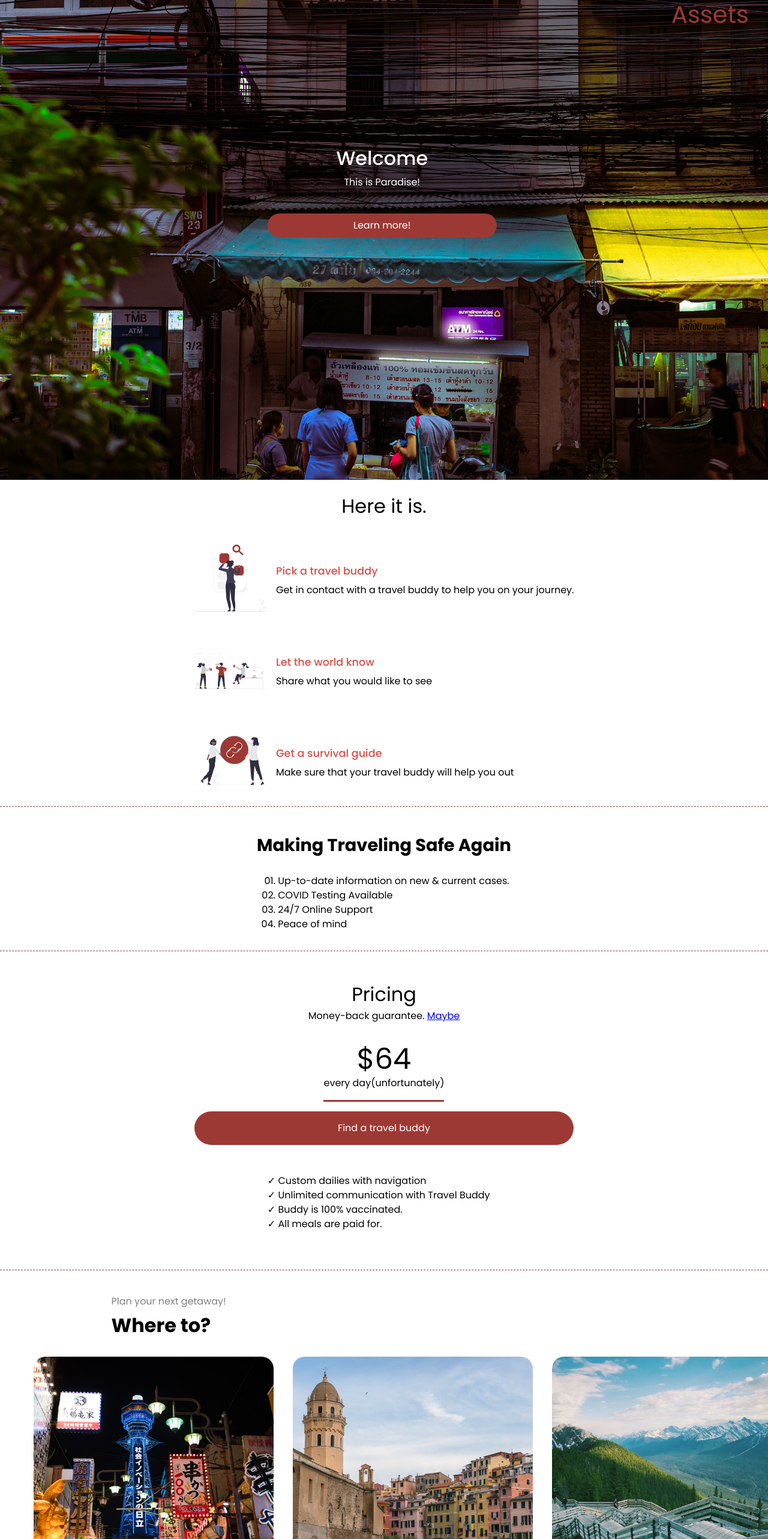
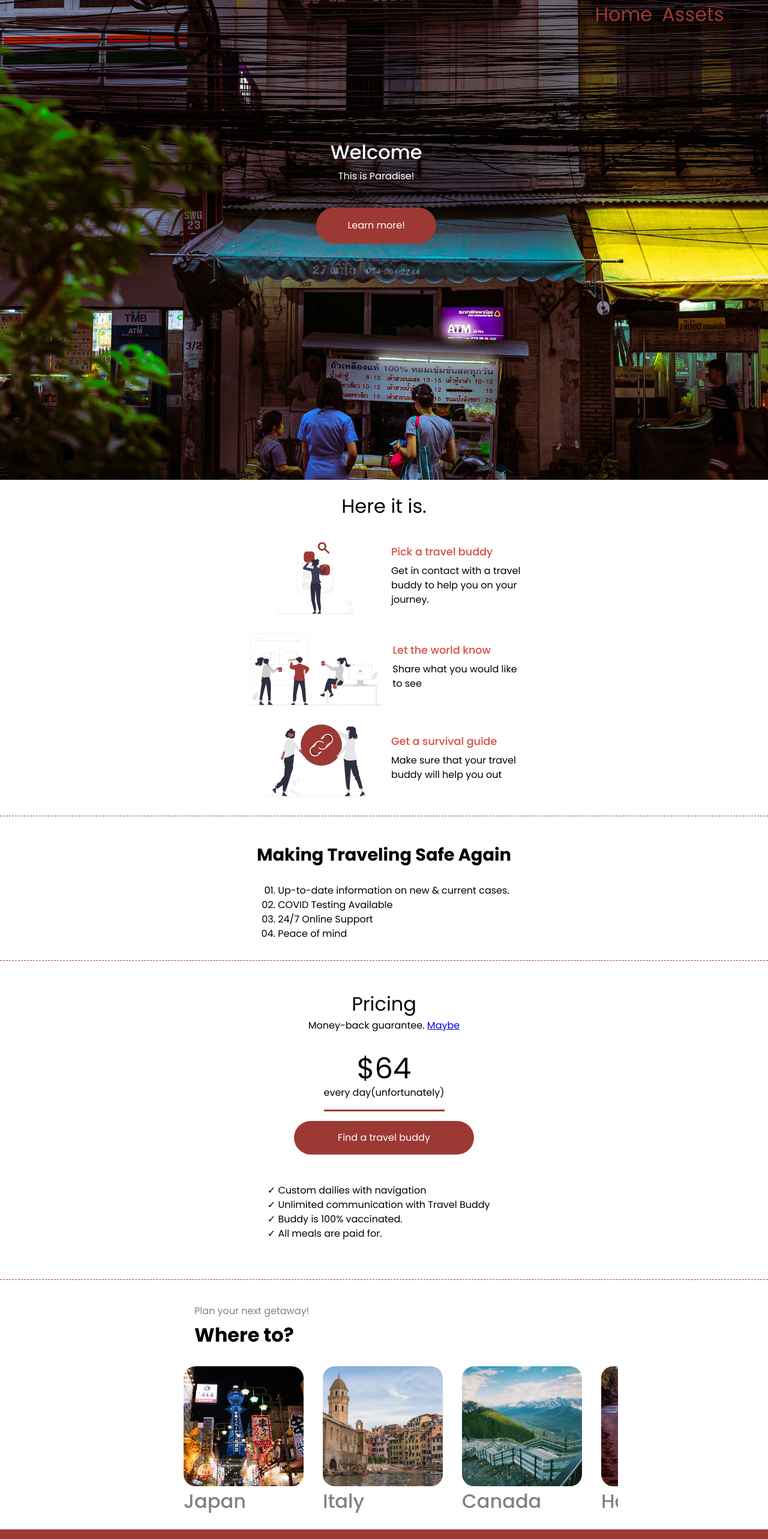
Before and after one commit to ginorios/paradise, a React app: page / in a window 1280 px wide. Shown: the top 2566 px of the page at 60% size. Built offline with nearby package versions, Linux system fonts and the light colour scheme.

Commit message:
Create desktop component

```diff
--- a/src/components/01_header/Nav.js
+++ b/src/components/01_header/Nav.js
@@ -1,5 +1,5 @@
 
-import React, { useState } from 'react'
+import React, { useState, useEffect } from 'react'
 import { Link, Outlet } from 'react-router-dom'
 
 import styles from '../style.js'
@@ -9,6 +9,7 @@ export default function Nav() {
   //Menu Toggle
   let [toggle, setToggle] = useState(true)
 
+  //Function to menu toggle
   function fToggle() {
     setToggle(!toggle)
   }
--- a/src/components/style.js
+++ b/src/components/style.js
@@ -2,6 +2,7 @@
 export default {
   textDecoration: 'none',
   color: 'rgb(157, 57, 52)',
-  fontSize: '2.5rem',
-  lineHeight: '3rem'
+  fontSize: '2rem',
+  lineHeight: '3rem',
+  paddingRight: '1rem',
 }
--- a/src/sass/mediaQuery.scss
+++ b/src/sass/mediaQuery.scss
@@ -1,7 +1,7 @@
 
 $breakpoints: (
   'medium': 320px,
-  'large': 700px,
+  'large': 680px,
   'xlarge': 900px
 );
 
--- a/src/sass/style.scss
+++ b/src/sass/style.scss
@@ -36,7 +36,7 @@ p, h1, h2, h3, h4, h5, h6 {
 
 
 * {
-
+  //border: 1px solid black;
   font-family: 'Poppins', sans-serif;
 }
 
@@ -90,7 +90,7 @@ p, h1, h2, h3, h4, h5, h6 {
       justify-content: center;
       align-items: flex-end;
       flex-direction: column;
-      width: min(100% - 2rem);
+      width: min(98% - 2rem);
       padding-right: 2rem;
       list-style: none;
       background: white;
@@ -123,7 +123,7 @@ p, h1, h2, h3, h4, h5, h6 {
     flex-direction: column;
     color: white;
     height: 100vh;
-    width: 99.5vw;
+    width: 98vw;
 
     h1 {
       font-size: 2rem;
@@ -136,7 +136,8 @@ p, h1, h2, h3, h4, h5, h6 {
     }
 
     .headButton {
-      width: 30%;
+      width: min(40%, 200px);
+      height: 60px;
       padding: 0.5rem 1rem;
       border-radius: 30px;
       color: white;
@@ -150,9 +151,9 @@ p, h1, h2, h3, h4, h5, h6 {
   .infoContainer {
     display: flex;
     flex-direction: column;
-    justify-content: center;
     align-items: center;
     border-bottom: 1px dashed #9D3934;
+    padding-bottom: 1rem;
 
     .infoTitle {
       font-size: 2rem;
@@ -161,18 +162,26 @@ p, h1, h2, h3, h4, h5, h6 {
 
     .info {
       display: flex;
+      flex-direction: column;
       align-items: center;
+      width: min(100%, 400px);
+      //margin-inline: auto;
 
       .infoIcons {
         display: flex;
         align-items: center;
         padding: 1rem;
         height: 120px;
-        width: 120px;
+        width: 90%;
       }
 
       .infoDesc {
-        width: 40vw;
+        display: flex;
+        flex-direction: column;
+        justify-content: flex-start;
+        padding-bottom: 1rem;
+        width: min(100% - 2rem);
+        //margin-inline: auto;
 
         h1 {
           color: #D64E47;
@@ -222,10 +231,6 @@ p, h1, h2, h3, h4, h5, h6 {
     width: 80%;
   }
 
-  .pricing, .priceList {
-    padding: 2rem;
-  }
-
   .priceTitle, .priceModel {
     padding: 1rem 2rem;
   }
@@ -236,6 +241,7 @@ p, h1, h2, h3, h4, h5, h6 {
 
   .pricing {
     border-bottom: 1px dashed #9D3934;
+    padding: 2rem 0;
 
     .priceTitle {
       h1 {
@@ -256,7 +262,7 @@ p, h1, h2, h3, h4, h5, h6 {
       }
 
       button {
-        width: 65%;
+        width: min(65%, 300px);
         border-radius: 30px;
         color: white;
         background: #9D3934;
@@ -265,6 +271,7 @@ p, h1, h2, h3, h4, h5, h6 {
     }
 
     .priceList {
+      padding: 2rem;
       list-style-type: ' ✓ ';
     }
   }
@@ -279,7 +286,7 @@ p, h1, h2, h3, h4, h5, h6 {
     display: flex;
     flex-direction: column;
     padding: 0 2rem 1rem 0;
-    width: 68.5%;
+    width: min(75% - 2rem, 600px);
     margin-inline: auto;
 
     p {
@@ -298,7 +305,8 @@ p, h1, h2, h3, h4, h5, h6 {
     display: flex;
     overflow-x: auto;
     padding: 0 2.5rem;
-    //width: 86vw;
+    width: min(75%, 700px);
+    margin-inline: auto;
 
     .destinations {
       padding: 1rem;
@@ -337,7 +345,10 @@ p, h1, h2, h3, h4, h5, h6 {
 
   //Country Display
   .countryCont {
-    padding: 5rem 1.5rem 0 1.5rem;
+    //padding: 5rem 1.5rem 0 1.5rem;
+    padding-top: 5rem;;
+    width: min(80%, 600px);
+    margin-inline: auto;
 
     h2, h3 {
       padding: 1rem 0;
@@ -409,6 +420,8 @@ p, h1, h2, h3, h4, h5, h6 {
     padding-top: 5rem;
 
     .assets {
+      width: min(90%, 600px);
+      margin-inline: auto;
 
       p {
         padding: 1rem;
@@ -428,3 +441,50 @@ p, h1, h2, h3, h4, h5, h6 {
 
 
 }
+
+@include m.breakpoint(large) {
+
+  //Navigation
+  nav {
+
+    .menu, .close {
+
+      .bar {
+        display: none;
+      }
+    }
+
+    .navClose, .navOpen {
+      flex-direction: row;
+      justify-content: flex-end;
+      align-items: flex-start;
+      opacity: 1;
+      background: none;
+      padding-top: 1rem;
+
+    }
+  }
+
+  //Info
+  .infoContainer {
+
+    .info {
+      flex-direction: row;
+      width: min(80%, 480px);
+    }
+  }
+
+  //Destination
+  .destContainer {
+
+    .destinations {
+      width: 200px;
+
+      .destImg {
+        height: 200px;
+      }
+    }
+  }
+
+
+}
```
